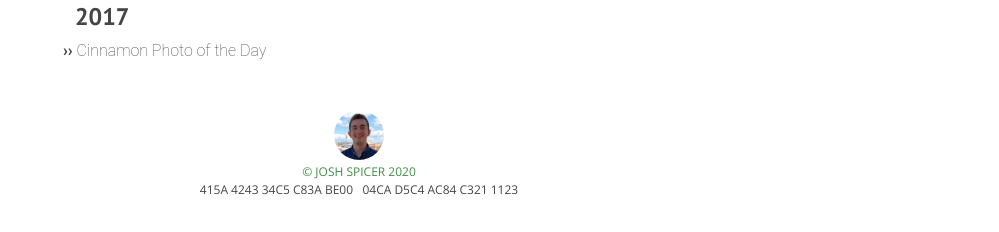
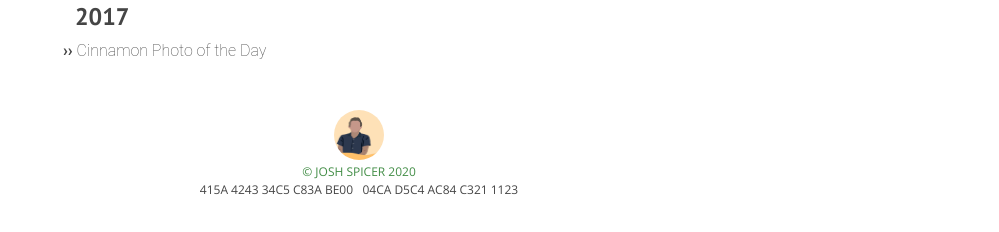
Before and after one commit to diezcami/arctic-fox-theme, a Jekyll site: the page built from index.html, in a window 1280 px wide. Shown: the part 1703-1935 px from the top of the page, without its empty margins (281-1280 px from the left). Built offline with Jekyll 4.4.1, drawn with Linux system fonts in a browser that asks for light colours; nearby versions of some CDN libraries.

Commit message:
update photo

```diff
--- a/_includes/footer.html
+++ b/_includes/footer.html
@@ -1,6 +1,6 @@
 <div class="footer center">
 
-  <a href="{{site.url}}/now"><img src="{{site.url}}/assets/me/5.png" /></a>
+  <a href="{{site.url}}/now"><img src="{{site.url}}/assets/me/7.png" /></a>
   <a href="{{site.url}}/contact">&copy; JOSH SPICER {{ site.time | date: '%Y' }}</a><br>
 
   <a class="pgp" title="pgp key verified on keybase" href=https://keybase.io/joshspicer target="_blank">
```
Also changed, not shown: assets/me/7.png (added).
